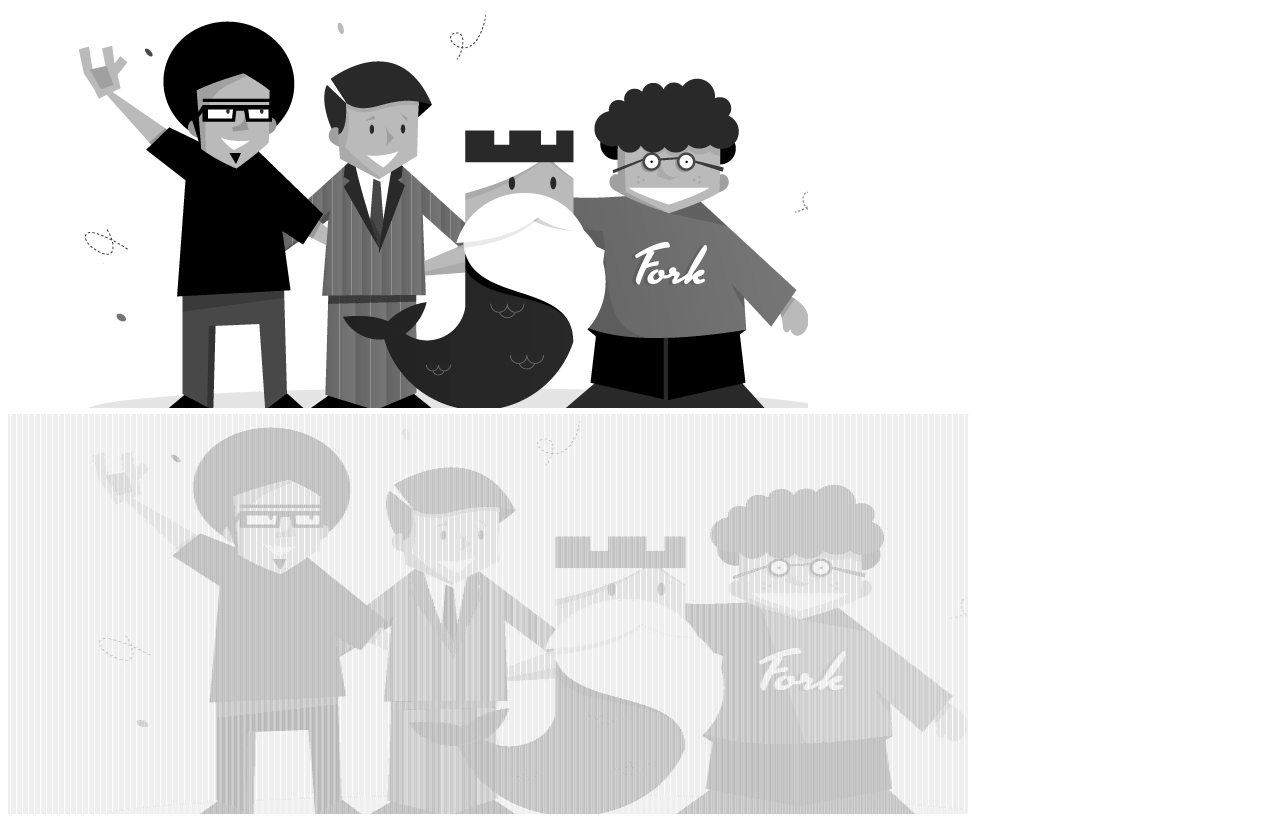
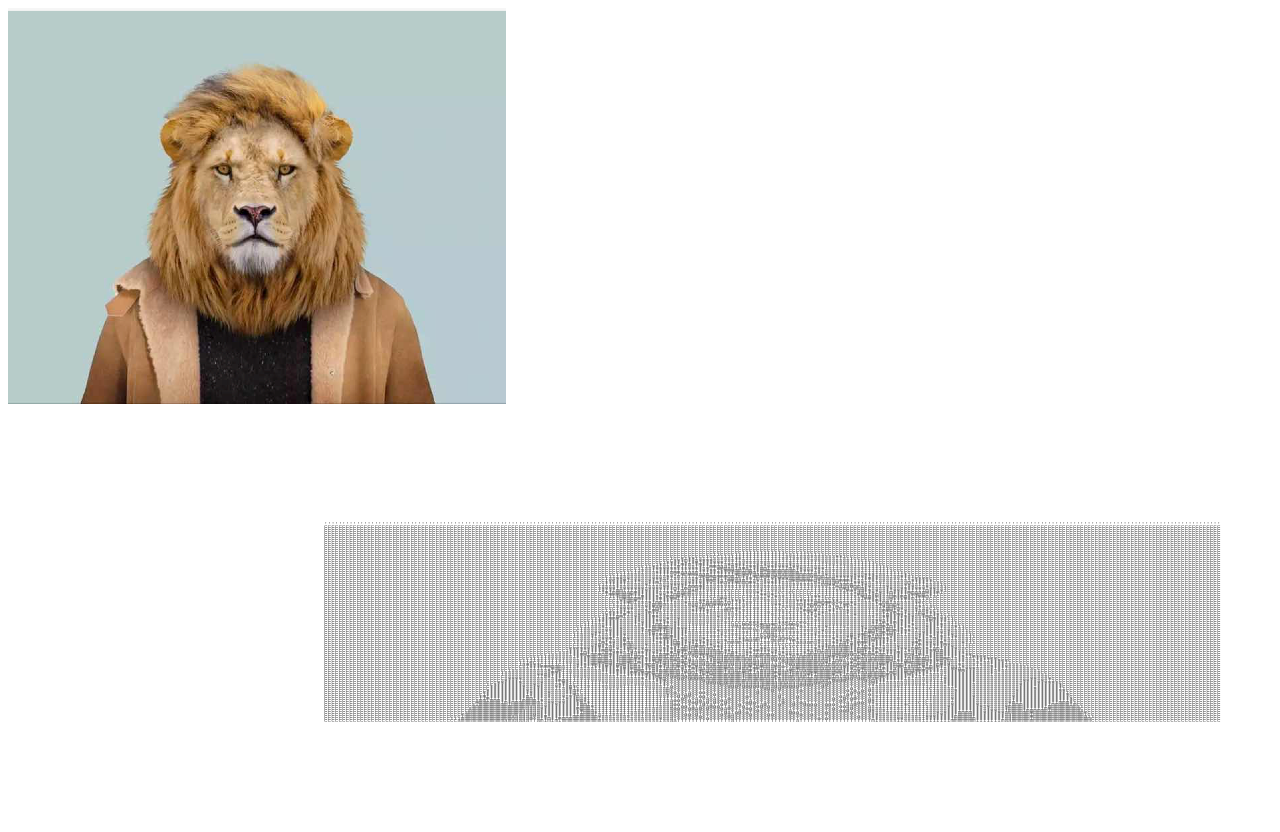
Before and after one commit to lokialone/ascii-picture, a website built with webpack: page index.html in a window 1280 px wide. Built offline with nearby package versions, Linux system fonts and the light colour scheme.

Commit message:
feat: finish

```diff
--- a/index.html
+++ b/index.html
@@ -9,14 +9,15 @@
   #show{
     /*font-family:'Monospace';*/
     font-family: "Courier New", "Courier", "mono";
-    line-height: 1px;
-    font-size: 2px;
+    font-size: 12px;
     color: #666666;
+    line-height: 4px;
+    transform: scale(0.5);
   }</style>
 
 </head>
 <body>
-  <canvas id='canvas' width="800" height="400"> </canvas>
+  <canvas id='canvas' width="500" height="400"> </canvas>
   <!-- <img id='img' src="./assets/img3.png" alt="" width="400" height="400"> -->
   <pre id='show'></pre>
 </body>
--- a/index.js
+++ b/index.js
@@ -3,27 +3,27 @@
 // let imgUrl = './assets/img.png'
 
 var img = new Image();
-img.src = "./assets/img3.png";
+img.src = "./assets/img.png";
 img.onload =function(){
-    invert(this);
-    // ascii(this);
+    // invert(this);
+    ascii(this);
 };
 function invert(img) {
     ctx.drawImage(img,0,0);
     //获取图片对象以及元素点的数组
-    var img1 = ctx.getImageData(0, 0, 800, 400);
+    var img1 = ctx.getImageData(0, 0, 500, 400);
     var data = img1.data;
     //转换灰度图
     var arr=["M","N","H","Q","$","O","C","?","7",">","!",":","–",";","'"];
     var result=[];
-    for (var i = 0, len = data.length ; i < len; i += 4) {
+    for (var i = 0, len = data.length ; i < len; i += 16) {
         var avg=(data[i]+ data[i+1]+data[i+2])/3;
         data[i] = avg;
         data[i+1] = avg;
         data[i+2] = avg;
         var num=Math.floor(avg/18);
         result.push(arr[num]);
-        if(i%3200==0&&i!=0){
+        if(i%2000==0&&i!=0){
             result.push("<br>")
         }
     }
@@ -71,11 +71,11 @@
   var result = "";
   var lineIndex = 0;
   ctx.drawImage(img, 0, 0)
-  let imgData = ctx.getImageData(0 , 0, 400, 400);
+  let imgData = ctx.getImageData(0 , 0, img.width, img.height);
   let imgDataArray = imgData.data;
-  for (var lineHeight = 0; lineHeight < img.height; lineHeight += 12){
+  for (var lineHeight = 0; lineHeight < img.height; lineHeight += 4){
       var lineASC = "";
-      for (var lineFlag = 0; lineFlag < img.width; lineFlag += 5){
+      for (var lineFlag = 0; lineFlag < img.width; lineFlag += 2){
           lineIndex = (lineHeight * img.width + lineFlag) * 4;
           var r = imgDataArray[lineIndex];
           var g = imgDataArray[lineIndex + 1];
@@ -88,23 +88,6 @@
   let div = document.getElementById('show')
   div.innerHTML = result;
 }
-
-function ascii2() {
-  var arr=["M","N","H","Q","$","O","C","?","7",">","!",":","–",";","."];
-  var result=[];
-  for (var i = 0, len =imgDataArray.length; i < len; i += 8) {
-      var avg=(imgDataArray[i]+imgDataArray[i+1]+imgDataArray[i+2])/3;
-      var num=Math.floor(avg/18);
-      result.push(arr[num]);
-      if(i%1200==0&&i!=0){
-          result.push("<br>")
-      }
-  }
-  let div = document.getElementById('show')
-  div.innerHTML = result.join()
-}
-
-
 
 
       //  console.log(result);
```
